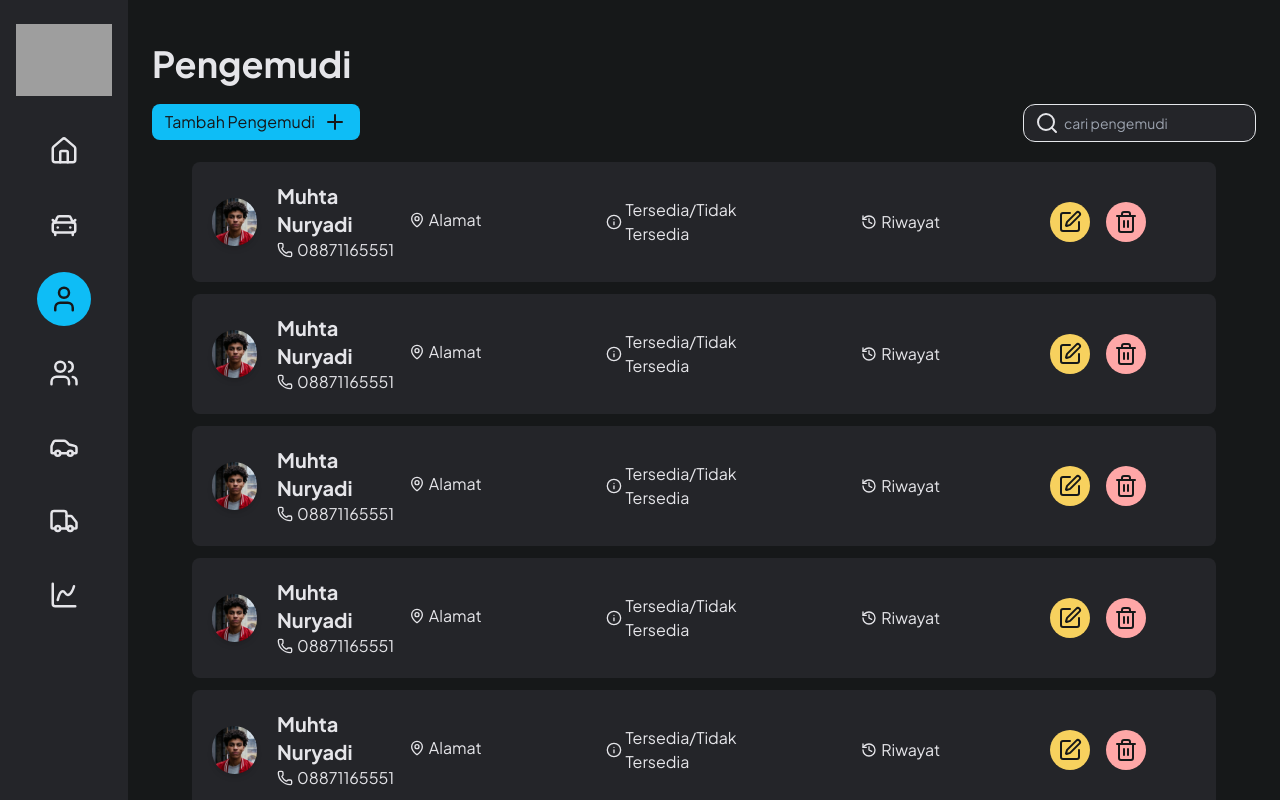
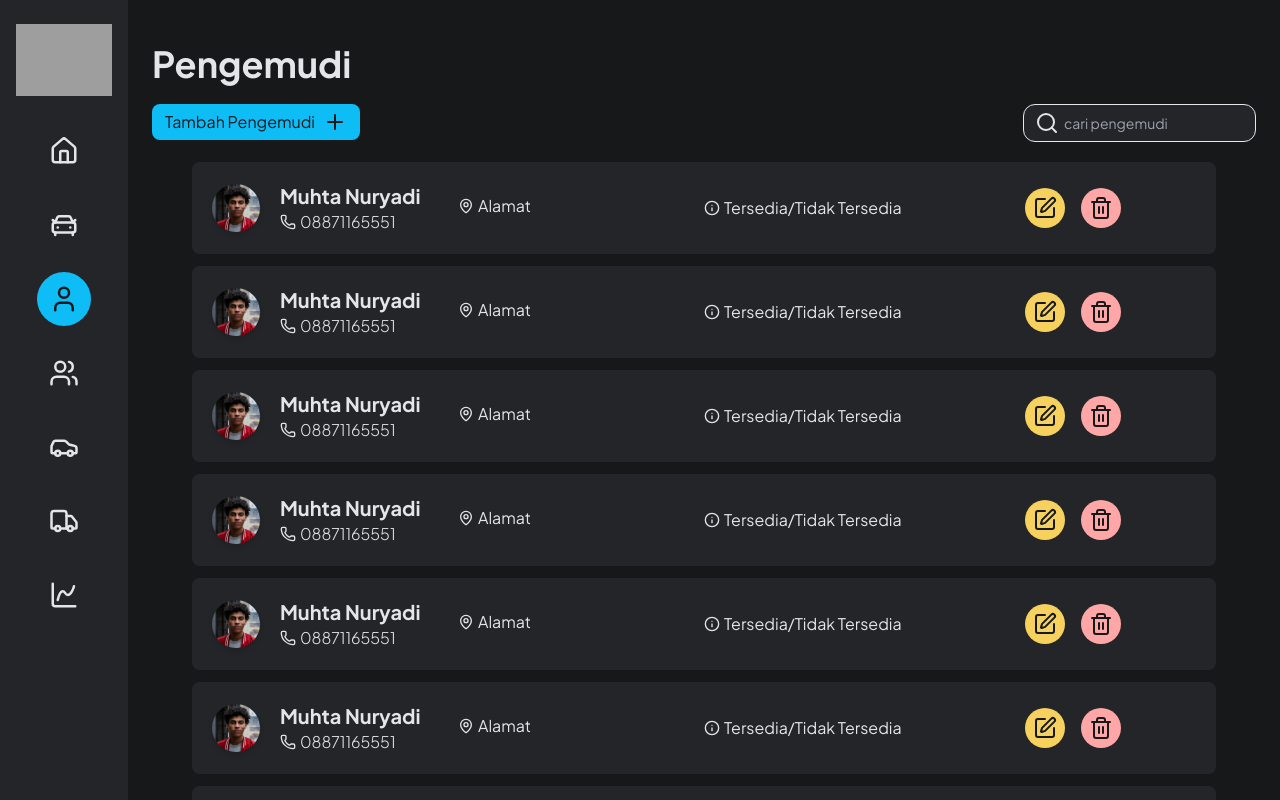
Before and after one commit to Muhless/ady-trans-jaya-react, a React (Vite) app: page /driver in a window 1280 px wide. Shown: the top 800 px of the page. Built offline with nearby package versions, Linux system fonts and the light colour scheme; grey boxes are pictures that could not be loaded.

Commit message:
update profile card

```diff
--- a/src/components/card/ProfileCard.jsx
+++ b/src/components/card/ProfileCard.jsx
@@ -2,7 +2,7 @@ import { Phone, MapPin, Info, Trash2, HistoryIcon, Edit } from "lucide-react";
 
 const ProfileCard = () => {
   return (
-    <div className="relative grid grid-cols-5 p-5 items-center transition-all duration-300 ease-in-out cursor-pointer bg-secondary text-text rounded-lg hover:bg-biru hover:text-primary hover:scale-105 mb-3">
+    <div className="relative grid grid-cols-4 p-5 items-center transition-all duration-300 ease-in-out cursor-pointer bg-secondary text-text rounded-lg hover:bg-biru hover:text-primary hover:scale-105 mb-3">
       <div className="flex gap-5 items-center">
         <img
           src="/assets/images/profile/1.jpg"
@@ -13,7 +13,7 @@ const ProfileCard = () => {
           <h1 className="text-xl font-bold">Muhta Nuryadi</h1>
           <div className="flex items-center">
             <Phone className="w-4 h-4 mr-1" />
-            <p>08871165551</p>
+            <p className="font-thin">08871165551</p>
           </div>
         </div>
       </div>
@@ -25,14 +25,10 @@ const ProfileCard = () => {
         <Info className="w-4 h-4 mr-1" />
         <p>Tersedia/Tidak Tersedia</p>
       </div>
-      <div className="flex items-center justify-center hover:underline hover:text-text cursor-pointer">
-        <HistoryIcon className="w-4 h-4 mr-1" />
-        <p>Riwayat</p>
-      </div>
       <div className="flex items-center justify-center gap-4 text-primary cursor-pointer">
-        <div className="p-2 bg-kuning rounded-full hover:text-text">
+        <button className="p-2 bg-kuning rounded-full hover:text-text">
           <Edit />
-        </div>
+        </button>
         <div className="p-2 bg-merah rounded-full hover:text-text">
           <Trash2 />
         </div>
```
